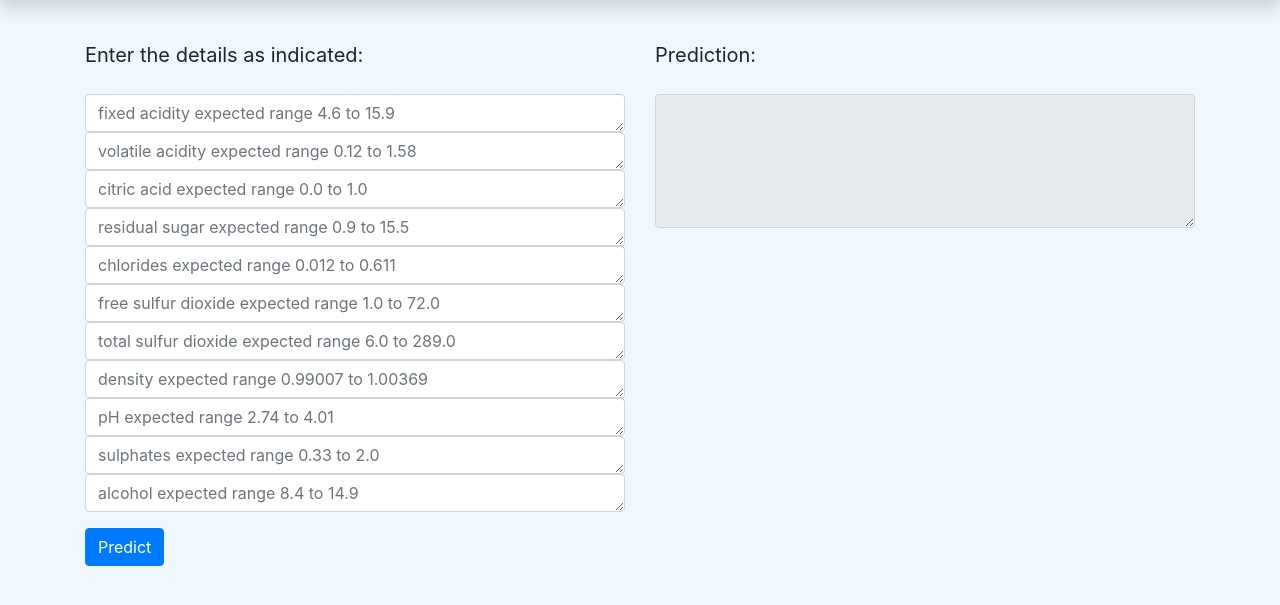
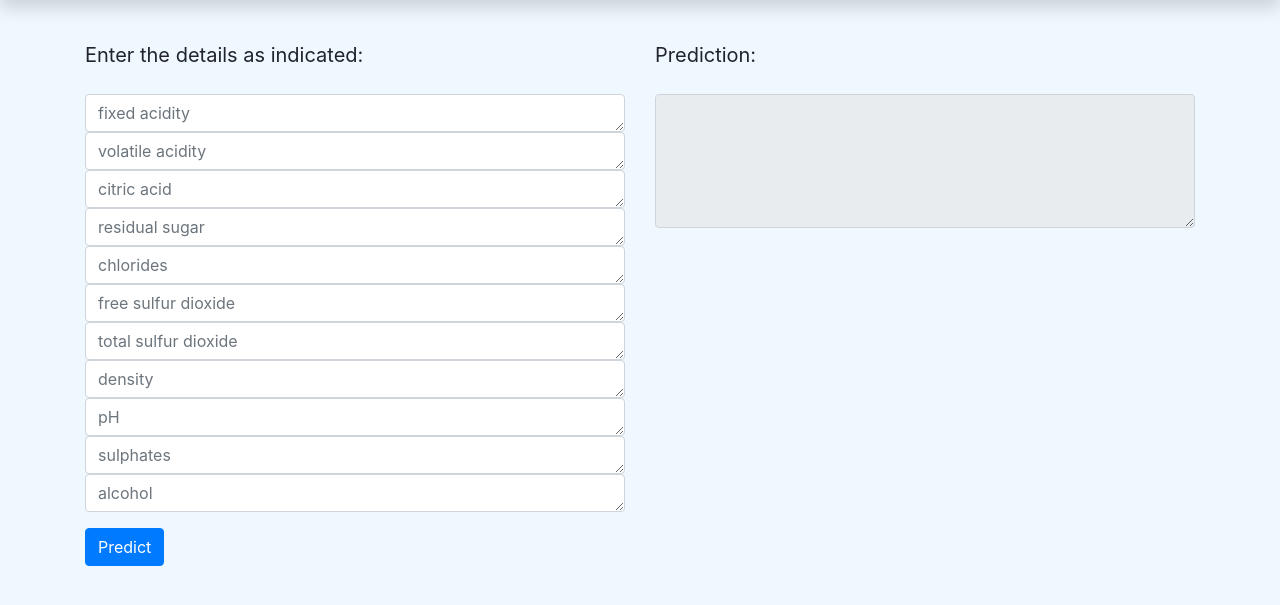
Before and after one commit to RitikDutta/ml_ops_sample, a Flask app: page / in a window 1280 px wide. Shown: the part 56-661 px from the top of the page. Run offline with Flask 2, Linux system fonts and the light colour scheme; some libraries are stand-ins or nearby versions.

Commit message:
update prediction

```diff
--- a/prediction_service/prediction.py
+++ b/prediction_service/prediction.py
@@ -7,13 +7,13 @@ import numpy as np
 params_path = "params.yaml"
 schema_path = os.path.join("prediction_service", "schema_in.json")
 
-class  NotInRange(Exception):
-    def __init__(self, message="Values entered are not in range"):
+class NotInRange(Exception):
+    def __init__(self, message="values entered not in range"):
         self.message = message
         super().__init__(self.message)
 
-class  NotInCols(Exception):
-    def __init__(self, message="Not in columns"):
+class NotInCols(Exception):
+    def __init__(self, message="values not in columns"):
         self.message = message
         super().__init__(self.message)
 
@@ -30,17 +30,17 @@ def predict(data):
     prediction = model.predict(data).tolist()[0]
 
     try:
-        if 3 <= prediction <= 8:
+        if 3<= prediction <= 8:
             return prediction
         else:
             raise NotInRange
     except NotInRange:
         return "Unexpected result"
 
-def get_schema(schema_path=schema_path):
+def get_schema(schena_path=schema_path):
     with open(schema_path) as json_file:
-        schema = json.load(json_file)
-    return schema
+        config = json.load(json_file)
+    return  schema
 
 def validate_input(dict_request):
     def _validate_cols(col):
@@ -48,16 +48,17 @@ def validate_input(dict_request):
         actual_cols = schema.keys()
         if col not in actual_cols:
             raise NotInCols
+
     def _validate_values(col, val):
         schema = get_schema()
-        if not (schema[col]["min"] <= float(dict_request[col]) <= schema[col]["max"]):
+        if not (schema[col]["min"] <= float(dict_request[col]) <= schema[col]['max']):
             raise NotInRange
 
     for col, val in dict_request.items():
         _validate_cols(col)
         _validate_values(col, val)
+    return True
 
-    return True
 
 def form_response(dict_request):
     if validate_input(dict_request):
@@ -66,14 +67,13 @@ def form_response(dict_request):
         response = predict(data)
         return response
 
-
 def api_response(dict_request):
     try:
         if validate_input(dict_request):
             data = np.array([list(dict_request.values())])
-            response = predict(data)
+            response = predict()
             response = {"response": response}
             return response
     except Exception as e:
-        response = {"the_expected_range": get_schema(), "response": str(e)}
+        response = {"the_expected_range": get_schema(), "response":str(e)}
         return response
--- a/webapp/templates/index.html
+++ b/webapp/templates/index.html
@@ -1,11 +1,16 @@
 {% extends 'base.html' %}
+
 {% block title %}
 WineQuality
 {% endblock title %}
+
+
 {% block custom_css %}
 <!-- Custom CSS -->
 <link rel="stylesheet" href="{{ url_for('static', filename='css/main.css') }}">
 {% endblock custom_css %}
+
+
 {% block body %}
 <!-- nav bar -->
 
@@ -21,13 +26,14 @@ WineQuality
                 <a class="nav-link" href="/">Home <span class="sr-only">(current)</span></a>
             </li>
             <li class="nav-item">
-                <a class="nav-link" href="https://github.com/c17hawke/dvc-plus-cml-test">source code</a>
+                <a class="nav-link" href="https://github.com/RitikDutta/ml_ops_sample">source code</a>
             </li>
         </ul>
     </div>
 </nav>
 <div>
     <!-- nav bar ends -->
+
     <div class="container-fluid masthead">
         <br>
         <br>
@@ -45,27 +51,22 @@ WineQuality
                                 </blockquote>
                             </label>
                             <textarea class="form-control" name="fixed_acidity" rows="1"
-                                placeholder="fixed acidity expected range 4.6 to 15.9"></textarea>
+                                placeholder="fixed acidity"></textarea>
                             <textarea class="form-control" name="volatile_acidity" rows="1"
-                                placeholder="volatile acidity expected range 0.12 to 1.58"></textarea>
+                                placeholder="volatile acidity"></textarea>
                             <textarea class="form-control" name="citric_acid" rows="1"
-                                placeholder="citric acid expected range 0.0 to 1.0"></textarea>
+                                placeholder="citric acid"></textarea>
                             <textarea class="form-control" name="residual_sugar" rows="1"
-                                placeholder="residual sugar expected range 0.9 to 15.5"></textarea>
-                            <textarea class="form-control" name="chlorides" rows="1"
-                                placeholder="chlorides expected range 0.012 to 0.611"></textarea>
+                                placeholder="residual sugar"></textarea>
+                            <textarea class="form-control" name="chlorides" rows="1" placeholder="chlorides"></textarea>
                             <textarea class="form-control" name="free_sulfur_dioxide" rows="1"
-                                placeholder="free sulfur dioxide expected range 1.0 to 72.0"></textarea>
+                                placeholder="free sulfur dioxide"></textarea>
                             <textarea class="form-control" name="total_sulfur_dioxide" rows="1"
-                                placeholder="total sulfur dioxide expected range 6.0 to 289.0"></textarea>
-                            <textarea class="form-control" name="density" rows="1"
-                                placeholder="density expected range 0.99007 to 1.00369"></textarea>
-                            <textarea class="form-control" name="pH" rows="1"
-                                placeholder="pH expected range 2.74 to 4.01"></textarea>
-                            <textarea class="form-control" name="sulphates" rows="1"
-                                placeholder="sulphates expected range 0.33 to 2.0"></textarea>
-                            <textarea class="form-control" name="alcohol" rows="1"
-                                placeholder="alcohol expected range 8.4 to 14.9"></textarea>
+                                placeholder="total sulfur dioxide"></textarea>
+                            <textarea class="form-control" name="density" rows="1" placeholder="density"></textarea>
+                            <textarea class="form-control" name="pH" rows="1" placeholder="pH"></textarea>
+                            <textarea class="form-control" name="sulphates" rows="1" placeholder="sulphates"></textarea>
+                            <textarea class="form-control" name="alcohol" rows="1" placeholder="alcohol"></textarea>
 
                         </div>
 
@@ -81,9 +82,11 @@ WineQuality
                     <form>
                         <div class="form-group">
                             <label for="translation-result">
+
                                 <blockquote class="blockquote">
                                     <p class="mb-2">Prediction:</p>
                                 </blockquote>
+
                             </label>
                             <textarea readonly class="form-control" id="exTextarea" rows="5">{{ response }}</textarea>
                         </div>
@@ -91,7 +94,9 @@ WineQuality
                 </div>
             </div>
         </div>
+
         {% endblock body %}
+
         {% block custom_js %}
         <!-- Custom JS -->
         <script src="{{ url_for('static', filename='script/index.js') }}"></script>
```
